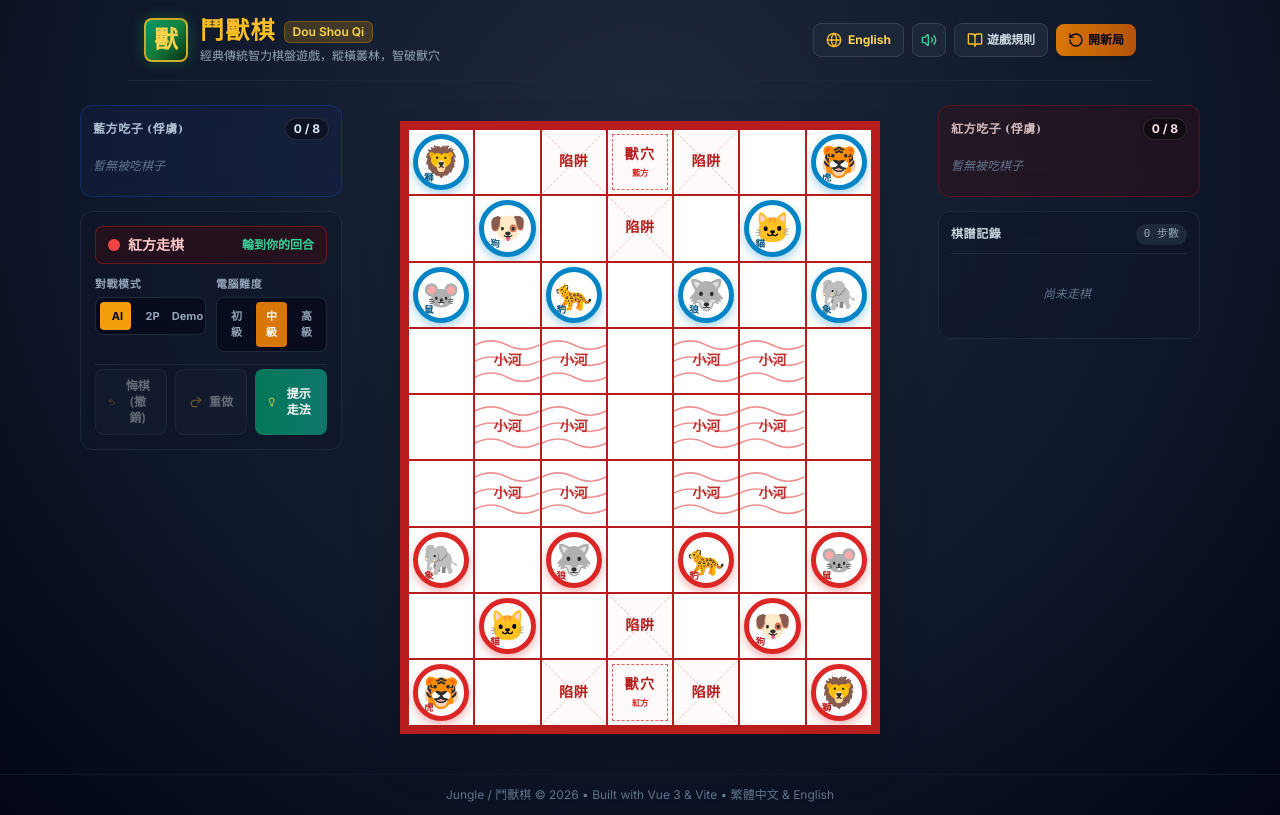
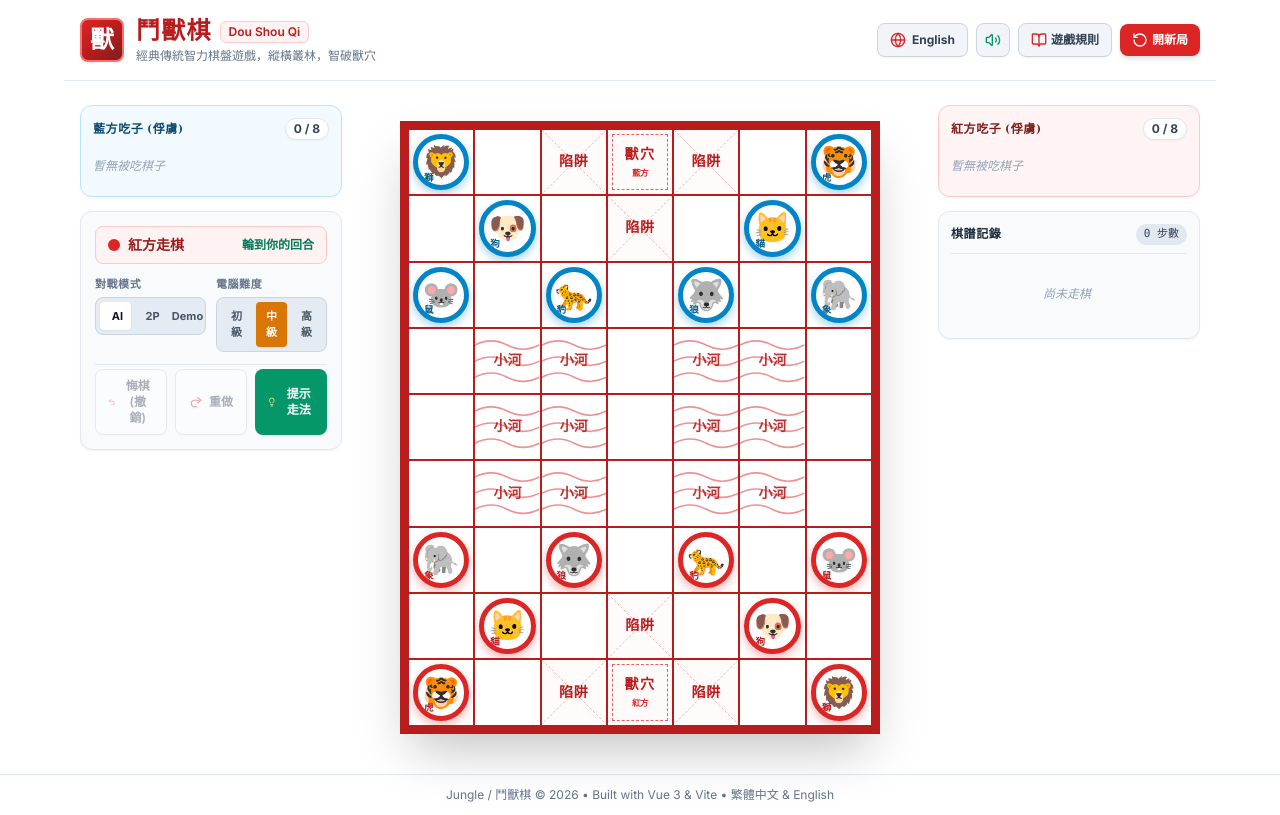
Before and after one commit to kennith/jungle-app, a Vue app: page / in a window 1280 px wide. Built offline with nearby package versions, Linux system fonts and the light colour scheme.

Commit message:
style: change app background to white with clean modern light theme

```diff
--- a/src/App.vue
+++ b/src/App.vue
@@ -253,7 +253,7 @@ onMounted(() => {
 </script>
 
 <template>
-  <div class="min-h-screen flex flex-col justify-between text-slate-100 antialiased selection:bg-amber-500 selection:text-slate-950">
+  <div class="min-h-screen flex flex-col justify-between bg-white text-slate-800 antialiased selection:bg-red-500 selection:text-white">
     <!-- Top Navigation Header -->
     <HeaderComponent
       :language="language"
@@ -323,7 +323,7 @@ onMounted(() => {
     </main>
 
     <!-- Footer -->
-    <footer class="w-full text-center py-3 text-slate-500 text-xs border-t border-slate-900">
+    <footer class="w-full text-center py-3 text-slate-500 text-xs border-t border-slate-200 bg-white">
       <span>Jungle / 鬥獸棋 &copy; 2026 • Built with Vue 3 & Vite • 繁體中文 & English</span>
     </footer>
 
--- a/src/components/GameControls.vue
+++ b/src/components/GameControls.vue
@@ -26,21 +26,21 @@ const emit = defineEmits<{
 </script>
 
 <template>
-  <div class="flex flex-col gap-3 bg-slate-900/60 border border-slate-800 rounded-xl p-3.5 backdrop-blur-md">
+  <div class="flex flex-col gap-3 bg-slate-50 border border-slate-200 shadow-sm rounded-xl p-3.5">
     <!-- Current Status Bar -->
     <div
       class="flex items-center justify-between px-3 py-2 rounded-lg border transition-all"
       :class="[
         currentTurn === 'red'
-          ? 'bg-red-950/40 border-red-800/60 text-red-200'
-          : 'bg-blue-950/40 border-blue-800/60 text-blue-200',
+          ? 'bg-red-50 border-red-200 text-red-800'
+          : 'bg-sky-50 border-sky-200 text-sky-800',
         isAiThinking ? 'animate-pulse' : ''
       ]"
     >
       <div class="flex items-center space-x-2">
         <span
           class="w-3 h-3 rounded-full animate-ping"
-          :class="currentTurn === 'red' ? 'bg-red-500' : 'bg-cyan-400'"
+          :class="currentTurn === 'red' ? 'bg-red-600' : 'bg-sky-600'"
         ></span>
         <span class="font-bold text-sm">
           {{ currentTurn === 'red' ? t(language, 'turnRed') : t(language, 'turnBlue') }}
@@ -48,11 +48,11 @@ const emit = defineEmits<{
       </div>
 
       <div class="flex items-center text-xs font-semibold">
-        <span v-if="isAiThinking" class="text-amber-400 flex items-center gap-1">
+        <span v-if="isAiThinking" class="text-amber-600 flex items-center gap-1">
           <Bot class="w-3.5 h-3.5 animate-spin" />
           {{ t(language, 'aiThinking') }}
         </span>
-        <span v-else-if="!isGameOver && mode === 'pve' && currentTurn === playerSide" class="text-emerald-400">
+        <span v-else-if="!isGameOver && mode === 'pve' && currentTurn === playerSide" class="text-emerald-700">
           {{ t(language, 'yourTurn') }}
         </span>
       </div>
@@ -62,13 +62,13 @@ const emit = defineEmits<{
     <div class="grid grid-cols-1 sm:grid-cols-2 gap-2.5">
       <!-- Game Mode -->
       <div>
-        <label class="block text-[11px] font-bold uppercase tracking-wider text-slate-400 mb-1">
+        <label class="block text-[11px] font-bold uppercase tracking-wider text-slate-500 mb-1">
           {{ t(language, 'mode') }}
         </label>
-        <div class="grid grid-cols-3 gap-1 bg-slate-950/60 p-1 rounded-lg border border-slate-800">
+        <div class="grid grid-cols-3 gap-1 bg-slate-200/80 p-1 rounded-lg border border-slate-300">
           <button
             class="px-2 py-1.5 rounded text-[11px] font-bold transition-all flex items-center justify-center gap-1"
-            :class="mode === 'pve' ? 'bg-amber-500 text-slate-950 shadow' : 'text-slate-400 hover:text-white'"
+            :class="mode === 'pve' ? 'bg-white text-slate-900 shadow-sm' : 'text-slate-600 hover:text-slate-900'"
             @click="emit('update:mode', 'pve')"
           >
             <Bot class="w-3 h-3" />
@@ -77,7 +77,7 @@ const emit = defineEmits<{
 
           <button
             class="px-2 py-1.5 rounded text-[11px] font-bold transition-all flex items-center justify-center gap-1"
-            :class="mode === 'pvp' ? 'bg-amber-500 text-slate-950 shadow' : 'text-slate-400 hover:text-white'"
+            :class="mode === 'pvp' ? 'bg-white text-slate-900 shadow-sm' : 'text-slate-600 hover:text-slate-900'"
             @click="emit('update:mode', 'pvp')"
           >
             <Users class="w-3 h-3" />
@@ -86,7 +86,7 @@ const emit = defineEmits<{
 
           <button
             class="px-2 py-1.5 rounded text-[11px] font-bold transition-all flex items-center justify-center gap-1"
-            :class="mode === 'eve' ? 'bg-amber-500 text-slate-950 shadow' : 'text-slate-400 hover:text-white'"
+            :class="mode === 'eve' ? 'bg-white text-slate-900 shadow-sm' : 'text-slate-600 hover:text-slate-900'"
             @click="emit('update:mode', 'eve')"
           >
             <Play class="w-3 h-3" />
@@ -97,27 +97,27 @@ const emit = defineEmits<{
 
       <!-- AI Difficulty (visible if PvE) -->
       <div v-if="mode === 'pve'">
-        <label class="block text-[11px] font-bold uppercase tracking-wider text-slate-400 mb-1">
+        <label class="block text-[11px] font-bold uppercase tracking-wider text-slate-500 mb-1">
           {{ t(language, 'difficulty') }}
         </label>
-        <div class="grid grid-cols-3 gap-1 bg-slate-950/60 p-1 rounded-lg border border-slate-800">
+        <div class="grid grid-cols-3 gap-1 bg-slate-200/80 p-1 rounded-lg border border-slate-300">
           <button
             class="px-1.5 py-1.5 rounded text-[10px] sm:text-[11px] font-bold transition-all text-center"
-            :class="difficulty === 'easy' ? 'bg-emerald-600 text-white shadow' : 'text-slate-400 hover:text-white'"
+            :class="difficulty === 'easy' ? 'bg-emerald-600 text-white shadow-sm' : 'text-slate-600 hover:text-slate-900'"
             @click="emit('update:difficulty', 'easy')"
           >
             {{ language === 'zh-TW' ? '初級' : 'Easy' }}
           </button>
           <button
             class="px-1.5 py-1.5 rounded text-[10px] sm:text-[11px] font-bold transition-all text-center"
-            :class="difficulty === 'medium' ? 'bg-amber-600 text-white shadow' : 'text-slate-400 hover:text-white'"
+            :class="difficulty === 'medium' ? 'bg-amber-600 text-white shadow-sm' : 'text-slate-600 hover:text-slate-900'"
             @click="emit('update:difficulty', 'medium')"
           >
             {{ language === 'zh-TW' ? '中級' : 'Med' }}
           </button>
           <button
             class="px-1.5 py-1.5 rounded text-[10px] sm:text-[11px] font-bold transition-all text-center"
-            :class="difficulty === 'hard' ? 'bg-rose-600 text-white shadow' : 'text-slate-400 hover:text-white'"
+            :class="difficulty === 'hard' ? 'bg-rose-600 text-white shadow-sm' : 'text-slate-600 hover:text-slate-900'"
             @click="emit('update:difficulty', 'hard')"
           >
             {{ language === 'zh-TW' ? '高級' : 'Hard' }}
@@ -127,31 +127,31 @@ const emit = defineEmits<{
     </div>
 
     <!-- Actions: Undo, Redo, Hint -->
-    <div class="grid grid-cols-3 gap-2 pt-1 border-t border-slate-800">
+    <div class="grid grid-cols-3 gap-2 pt-1 border-t border-slate-200">
       <button
-        class="flex items-center justify-center space-x-1.5 px-3 py-2 rounded-lg bg-slate-800/80 hover:bg-slate-700 text-slate-200 disabled:opacity-40 disabled:cursor-not-allowed text-xs font-semibold transition-all shadow-sm border border-slate-700"
+        class="flex items-center justify-center space-x-1.5 px-3 py-2 rounded-lg bg-white hover:bg-slate-100 text-slate-700 disabled:opacity-40 disabled:cursor-not-allowed text-xs font-semibold transition-all shadow-sm border border-slate-300"
         :disabled="!canUndo || isAiThinking"
         @click="emit('undo')"
       >
-        <Undo2 class="w-3.5 h-3.5 text-amber-400" />
+        <Undo2 class="w-3.5 h-3.5 text-red-600" />
         <span>{{ t(language, 'undo') }}</span>
       </button>
 
       <button
-        class="flex items-center justify-center space-x-1.5 px-3 py-2 rounded-lg bg-slate-800/80 hover:bg-slate-700 text-slate-200 disabled:opacity-40 disabled:cursor-not-allowed text-xs font-semibold transition-all shadow-sm border border-slate-700"
+        class="flex items-center justify-center space-x-1.5 px-3 py-2 rounded-lg bg-white hover:bg-slate-100 text-slate-700 disabled:opacity-40 disabled:cursor-not-allowed text-xs font-semibold transition-all shadow-sm border border-slate-300"
         :disabled="!canRedo || isAiThinking"
         @click="emit('redo')"
       >
-        <Redo2 class="w-3.5 h-3.5 text-amber-400" />
+        <Redo2 class="w-3.5 h-3.5 text-red-600" />
         <span>{{ t(language, 'redo') }}</span>
       </button>
 
       <button
-        class="flex items-center justify-center space-x-1.5 px-3 py-2 rounded-lg bg-gradient-to-r from-emerald-700 to-teal-700 hover:from-emerald-600 hover:to-teal-600 text-white disabled:opacity-40 disabled:cursor-not-allowed text-xs font-bold transition-all shadow-sm active:scale-95"
+        class="flex items-center justify-center space-x-1.5 px-3 py-2 rounded-lg bg-emerald-600 hover:bg-emerald-700 text-white disabled:opacity-40 disabled:cursor-not-allowed text-xs font-bold transition-all shadow-sm active:scale-95"
         :disabled="isGameOver || isAiThinking"
         @click="emit('hint')"
       >
-        <Lightbulb class="w-3.5 h-3.5 text-yellow-300" />
+        <Lightbulb class="w-3.5 h-3.5 text-yellow-200" />
         <span>{{ t(language, 'hint') }}</span>
       </button>
     </div>
--- a/src/components/Graveyard.vue
+++ b/src/components/Graveyard.vue
@@ -19,18 +19,20 @@ const sortedCaptured = computed(() => {
 
 <template>
   <div
-    class="flex flex-col p-2.5 sm:p-3 rounded-xl border backdrop-blur-md transition-all"
+    class="flex flex-col p-2.5 sm:p-3 rounded-xl border shadow-sm transition-all"
     :class="[
       player === 'red'
-        ? 'bg-red-950/30 border-red-800/40 text-red-100'
-        : 'bg-blue-950/30 border-blue-800/40 text-blue-100'
+        ? 'bg-red-50/80 border-red-200 text-red-950'
+        : 'bg-sky-50/80 border-sky-200 text-sky-950'
     ]"
   >
     <div class="flex items-center justify-between mb-2">
-      <span class="text-xs font-bold uppercase tracking-wider opacity-80 font-cinzel">
+      <span class="text-xs font-bold uppercase tracking-wider font-cinzel"
+        :class="player === 'red' ? 'text-red-900' : 'text-sky-900'"
+      >
         {{ title }}
       </span>
-      <span class="text-xs font-bold px-2 py-0.5 rounded-full bg-black/40 border border-white/10">
+      <span class="text-xs font-bold px-2 py-0.5 rounded-full bg-white border border-slate-200 shadow-sm text-slate-700">
         {{ capturedPieces.length }} / 8
       </span>
     </div>
@@ -39,7 +41,7 @@ const sortedCaptured = computed(() => {
     <div class="flex flex-wrap gap-1.5 min-h-[36px] items-center">
       <div
         v-if="sortedCaptured.length === 0"
-        class="text-xs text-slate-500 italic py-1"
+        class="text-xs text-slate-400 italic py-1"
       >
         {{ language === 'zh-TW' ? '暫無被吃棋子' : 'None captured' }}
       </div>
--- a/src/components/Header.vue
+++ b/src/components/Header.vue
@@ -17,26 +17,26 @@ const emit = defineEmits<{
 </script>
 
 <template>
-  <header class="w-full max-w-5xl mx-auto px-4 py-3 sm:py-4 flex items-center justify-between border-b border-slate-800/80">
+  <header class="w-full max-w-6xl mx-auto px-4 py-3 sm:py-4 flex items-center justify-between border-b border-slate-200 bg-white/90 backdrop-blur-md">
     <!-- Brand Title -->
     <div class="flex items-center space-x-3">
       <!-- Stamp Seal Icon -->
-      <div class="w-9 h-9 sm:w-11 sm:h-11 rounded-lg bg-gradient-to-br from-emerald-600 via-green-700 to-green-950 border-2 border-amber-400/80 shadow-[0_0_15px_rgba(34,197,94,0.3)] flex items-center justify-center">
-        <span class="font-oriental font-black text-amber-300 text-lg sm:text-2xl leading-none">
+      <div class="w-9 h-9 sm:w-11 sm:h-11 rounded-lg bg-gradient-to-br from-red-600 via-red-700 to-red-900 border-2 border-red-400 shadow-sm flex items-center justify-center">
+        <span class="font-oriental font-black text-white text-lg sm:text-2xl leading-none">
           獸
         </span>
       </div>
 
       <div>
         <div class="flex items-center space-x-2">
-          <h1 class="text-lg sm:text-2xl font-black font-cinzel tracking-wider text-amber-400 drop-shadow">
+          <h1 class="text-lg sm:text-2xl font-black font-cinzel tracking-wider text-red-700 drop-shadow-sm">
             {{ language === 'zh-TW' ? '鬥獸棋' : 'JUNGLE' }}
           </h1>
-          <span class="text-xs font-semibold px-2 py-0.5 rounded-md bg-amber-500/20 text-amber-300 border border-amber-500/30">
+          <span class="text-xs font-semibold px-2 py-0.5 rounded-md bg-red-50 text-red-700 border border-red-200">
             {{ language === 'zh-TW' ? 'Dou Shou Qi' : '鬥獸棋' }}
           </span>
         </div>
-        <p class="text-[10px] sm:text-xs text-slate-400 hidden sm:block">
+        <p class="text-[10px] sm:text-xs text-slate-500 hidden sm:block">
           {{ t(language, 'tagline') }}
         </p>
       </div>
@@ -46,37 +46,37 @@ const emit = defineEmits<{
     <div class="flex items-center space-x-1.5 sm:space-x-2">
       <!-- Language Toggle -->
       <button
-        class="flex items-center space-x-1.5 px-2.5 py-1.5 sm:px-3 sm:py-2 rounded-lg bg-slate-800/90 hover:bg-slate-700 text-amber-300 hover:text-amber-200 border border-slate-700 transition-colors text-xs font-bold shadow-sm"
+        class="flex items-center space-x-1.5 px-2.5 py-1.5 sm:px-3 sm:py-2 rounded-lg bg-slate-100 hover:bg-slate-200 text-slate-700 border border-slate-300 transition-colors text-xs font-bold shadow-sm"
         :title="language === 'zh-TW' ? 'Switch to English' : '切換為繁體中文'"
         @click="emit('toggle-language')"
       >
-        <Globe class="w-3.5 h-3.5 sm:w-4 sm:h-4 text-amber-400" />
+        <Globe class="w-3.5 h-3.5 sm:w-4 sm:h-4 text-red-600" />
         <span>{{ t(language, 'switchLang') }}</span>
       </button>
 
       <!-- Sound Toggle -->
       <button
-        class="p-1.5 sm:p-2 rounded-lg bg-slate-800/90 hover:bg-slate-700 text-slate-300 hover:text-white border border-slate-700 transition-colors shadow-sm"
+        class="p-1.5 sm:p-2 rounded-lg bg-slate-100 hover:bg-slate-200 text-slate-700 border border-slate-300 transition-colors shadow-sm"
         :title="isMuted ? t(language, 'soundOn') : t(language, 'soundOff')"
         @click="emit('toggle-sound')"
       >
-        <VolumeX v-if="isMuted" class="w-4 h-4 text-rose-400" />
-        <Volume2 v-else class="w-4 h-4 text-emerald-400" />
+        <VolumeX v-if="isMuted" class="w-4 h-4 text-rose-500" />
+        <Volume2 v-else class="w-4 h-4 text-emerald-600" />
       </button>
 
       <!-- Rules Guide Trigger -->
       <button
-        class="flex items-center space-x-1 p-1.5 sm:px-3 sm:py-2 rounded-lg bg-slate-800/90 hover:bg-slate-700 text-slate-300 hover:text-white border border-slate-700 transition-colors text-xs font-semibold shadow-sm"
+        class="flex items-center space-x-1 p-1.5 sm:px-3 sm:py-2 rounded-lg bg-slate-100 hover:bg-slate-200 text-slate-700 border border-slate-300 transition-colors text-xs font-semibold shadow-sm"
         :title="t(language, 'rules')"
         @click="emit('open-rules')"
       >
-        <BookOpen class="w-4 h-4 text-amber-400" />
+        <BookOpen class="w-4 h-4 text-red-600" />
         <span class="hidden sm:inline">{{ t(language, 'rules') }}</span>
       </button>
 
       <!-- Restart Game Button -->
       <button
-        class="flex items-center space-x-1 px-2.5 py-1.5 sm:px-3 sm:py-2 rounded-lg bg-gradient-to-r from-amber-600 to-amber-700 hover:from-amber-500 hover:to-amber-600 text-slate-950 font-bold text-xs shadow-md transition-all active:scale-95"
+        class="flex items-center space-x-1 px-2.5 py-1.5 sm:px-3 sm:py-2 rounded-lg bg-red-600 hover:bg-red-700 text-white font-bold text-xs shadow-md transition-all active:scale-95"
         @click="emit('restart-game')"
       >
         <RotateCcw class="w-3.5 h-3.5 sm:w-4 sm:h-4" />
--- a/src/components/MoveHistory.vue
+++ b/src/components/MoveHistory.vue
@@ -22,12 +22,12 @@ watch(
 </script>
 
 <template>
-  <div class="flex flex-col h-full bg-slate-900/60 border border-slate-800 rounded-xl p-3 backdrop-blur-md">
-    <div class="flex items-center justify-between pb-2 border-b border-slate-800 mb-2">
-      <h3 class="text-xs font-bold uppercase tracking-wider text-slate-300 font-cinzel">
+  <div class="flex flex-col h-full bg-slate-50 border border-slate-200 shadow-sm rounded-xl p-3">
+    <div class="flex items-center justify-between pb-2 border-b border-slate-200 mb-2">
+      <h3 class="text-xs font-bold uppercase tracking-wider text-slate-800 font-cinzel">
         {{ t(language, 'moveHistory') }}
       </h3>
-      <span class="text-[11px] font-mono px-2 py-0.5 rounded-full bg-slate-800 text-slate-400">
+      <span class="text-[11px] font-mono px-2 py-0.5 rounded-full bg-slate-200 text-slate-700">
         {{ moves.length }} {{ t(language, 'step') }}
       </span>
     </div>
@@ -39,7 +39,7 @@ watch(
     >
       <div
         v-if="moves.length === 0"
-        class="text-xs text-slate-500 italic text-center py-6"
+        class="text-xs text-slate-400 italic text-center py-6"
       >
         {{ t(language, 'noMovesYet') }}
       </div>
@@ -47,15 +47,15 @@ watch(
       <div
         v-for="(move, index) in moves"
         :key="index"
-        class="flex items-center justify-between text-xs px-2.5 py-1 rounded bg-slate-950/40 hover:bg-slate-800/50 transition-colors border border-white/5 font-mono"
+        class="flex items-center justify-between text-xs px-2.5 py-1 rounded bg-white hover:bg-slate-100 transition-colors border border-slate-200 shadow-sm font-mono"
       >
-        <span class="text-slate-500 w-6 font-bold">
+        <span class="text-slate-400 w-6 font-bold">
           {{ index + 1 }}.
         </span>
 
         <span
           class="flex-1 font-medium font-sans truncate px-2"
-          :class="move.piece.player === 'red' ? 'text-rose-400' : 'text-sky-400'"
+          :class="move.piece.player === 'red' ? 'text-rose-700' : 'text-sky-700'"
         >
           {{ language === 'zh-TW' ? move.notationZh : move.notationEn }}
         </span>
@@ -64,13 +64,13 @@ watch(
         <div class="flex items-center space-x-1 shrink-0">
           <span
             v-if="move.isJump"
-            class="text-[9px] px-1.5 py-0.2 rounded bg-sky-900/70 text-sky-300 border border-sky-700/50"
+            class="text-[9px] px-1.5 py-0.2 rounded bg-sky-50 text-sky-700 border border-sky-200 font-bold"
           >
             {{ language === 'zh-TW' ? '跳河' : 'JUMP' }}
           </span>
           <span
             v-if="move.capturedPiece"
-            class="text-[9px] px-1.5 py-0.2 rounded bg-rose-900/70 text-rose-300 border border-rose-700/50"
+            class="text-[9px] px-1.5 py-0.2 rounded bg-rose-50 text-rose-700 border border-rose-200 font-bold"
           >
             {{ language === 'zh-TW' ? '吃子' : 'CAPTURE' }}
           </span>
--- a/src/styles/main.css
+++ b/src/styles/main.css
@@ -3,18 +3,20 @@
 @tailwind utilities;
 
 :root {
-  --color-primary: #16a34a;
-  --color-board-border: #7c502c;
-  --color-board-bg: #faf6eb;
-  --color-river: #0284c7;
-  --color-trap: #facc15;
-  --color-den: #16a34a;
+  --color-primary: #dc2626;
+  --color-board-border: #dc2626;
+  --color-board-bg: #ffffff;
+  --color-river: #dc2626;
+  --color-trap: #dc2626;
+  --color-den: #dc2626;
 }
 
 body {
   font-family: 'Inter', system-ui, -apple-system, sans-serif;
-  background: radial-gradient(circle at 50% 20%, #1e293b 0%, #0f172a 60%, #020617 100%);
-  color: #f8fafc;
+  background-color: #ffffff;
+  background-image: radial-gradient(#e2e8f0 1px, transparent 1px);
+  background-size: 24px 24px;
+  color: #1e293b;
   min-height: 100vh;
   margin: 0;
   padding: 0;
@@ -28,19 +30,6 @@ body {
   font-family: 'Noto Serif TC', serif;
 }
 
-/* Custom Wood texture pattern */
-.wood-panel {
-  background: linear-gradient(135deg, #7c502c 0%, #5c3921 50%, #4a2e1b 100%);
-  box-shadow: inset 0 2px 4px rgba(255, 255, 255, 0.2), 0 8px 24px rgba(0, 0, 0, 0.5);
-}
-
-.board-surface {
-  background-color: #fffefa;
-  background-image:
-    radial-gradient(#e5d8c3 0.8px, transparent 0.8px);
-  background-size: 16px 16px;
-}
-
 /* Custom Scrollbar */
 ::-webkit-scrollbar {
   width: 6px;
@@ -48,17 +37,17 @@ body {
 }
 
 ::-webkit-scrollbar-track {
-  background: rgba(15, 23, 42, 0.6);
+  background: rgba(241, 245, 249, 0.8);
   border-radius: 4px;
 }
 
 ::-webkit-scrollbar-thumb {
-  background: #334155;
+  background: #cbd5e1;
   border-radius: 4px;
 }
 
 ::-webkit-scrollbar-thumb:hover {
-  background: #475569;
+  background: #94a3b8;
 }
 
 /* Animation utilities */
```
Also changed, not shown: src/components/RulebookModal.vue (+28 -28 lines), src/components/VictoryModal.vue (+18 -24 lines).
